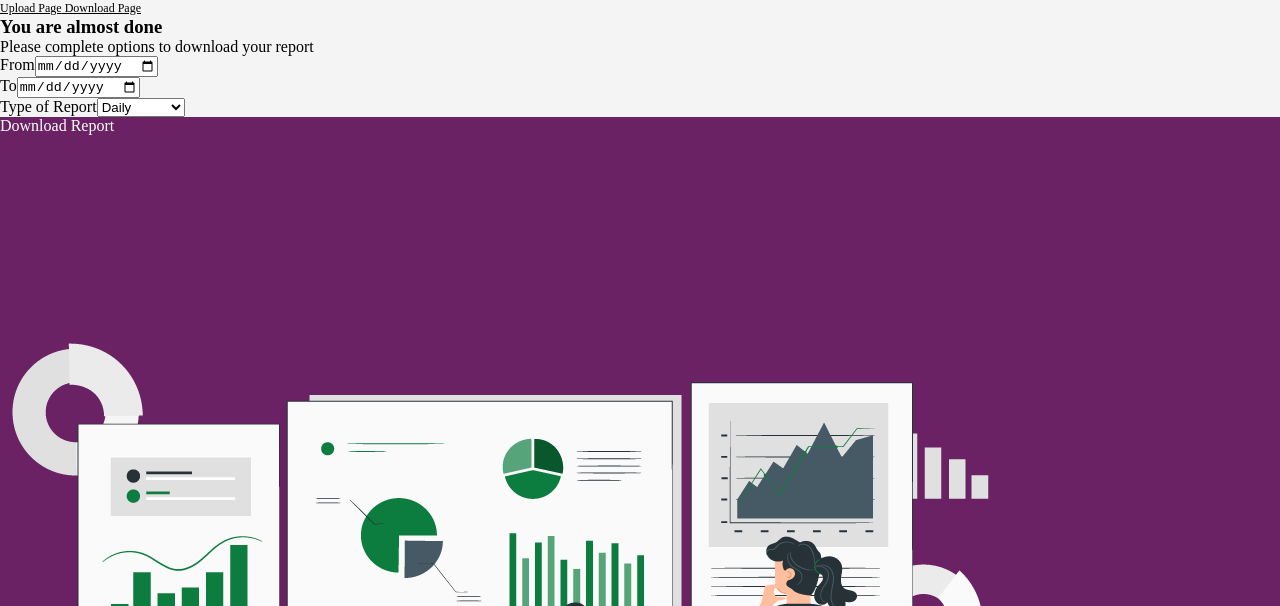
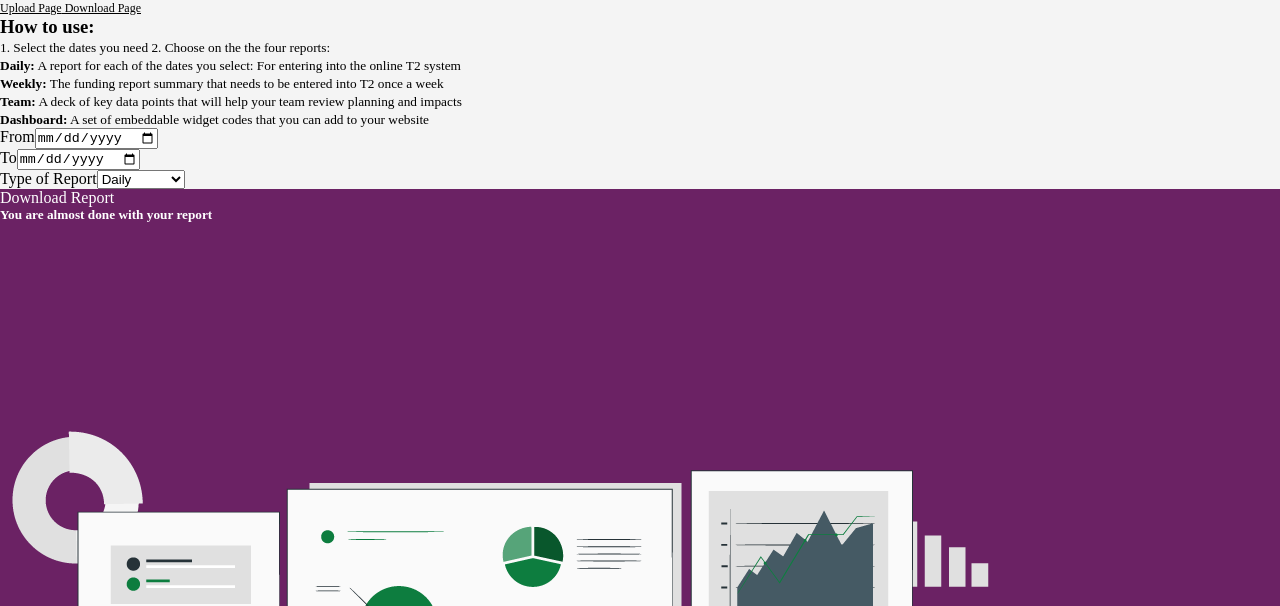
Before and after one commit to garbanv/fundingapp, a Gatsby site: page /page-3 in a window 1280 px wide. Shown: the part 194-800 px from the top of the page. Built offline with nearby package versions, Linux system fonts and the light colour scheme; Gatsby itself is replaced by a stand-in of ours.

Commit message:
info added on page 3

```diff
--- a/src/pages/page-3.js
+++ b/src/pages/page-3.js
@@ -1,6 +1,6 @@
 import React,{useState} from 'react'
 import {Link} from 'gatsby'
-import {Button, Container, Col, Row, Form} from 'react-bootstrap'
+import {Button, Container, Col, Row, Form,ListGroup} from 'react-bootstrap'
 import Layout from '../components/layout'
 import datReportImg from '../images/dataReport.png'
 
@@ -23,8 +23,16 @@ export default function DownloadPage() {
 
                 <Row>
                     <Col md={6} className="p-5">
-                    <h3 className="text-center">You are almost done</h3>
-                <p className="text-center">Please complete options to download your report</p>
+
+                <h3>How to use:</h3>
+                <small>1. Select the dates you need</small>
+                <small> 2. Choose on the the four reports:</small>
+                <ListGroup variant="flush">
+                <ListGroup.Item><small><strong>Daily:</strong> A report for each of the dates you select: For entering into the online T2 system</small></ListGroup.Item>
+                <ListGroup.Item><small><strong>Weekly:</strong> The funding report summary that needs to be entered into T2 once a week</small></ListGroup.Item>
+                <ListGroup.Item><small><strong>Team:</strong> A deck of key data points that will help your team review planning and impacts</small></ListGroup.Item>
+                <ListGroup.Item><small><strong>Dashboard:</strong> A set of embeddable widget codes that you can add to your website</small></ListGroup.Item>
+                </ListGroup>
                         <Form>
                         <Form.Group controlId="formBasicEmail">
                             <Form.Label>From</Form.Label>
@@ -58,7 +66,7 @@ export default function DownloadPage() {
 
                     <Col md={6} className="bg-purple d-flex justify-content-center align-items-center py-4">
                     <div className="text-center p-5">
-                        <h5 className="text-white"></h5>
+                        <h5 className="text-white">You are almost done with your report</h5>
                         <img src={datReportImg}/>
                     </div>
                     </Col>
```
